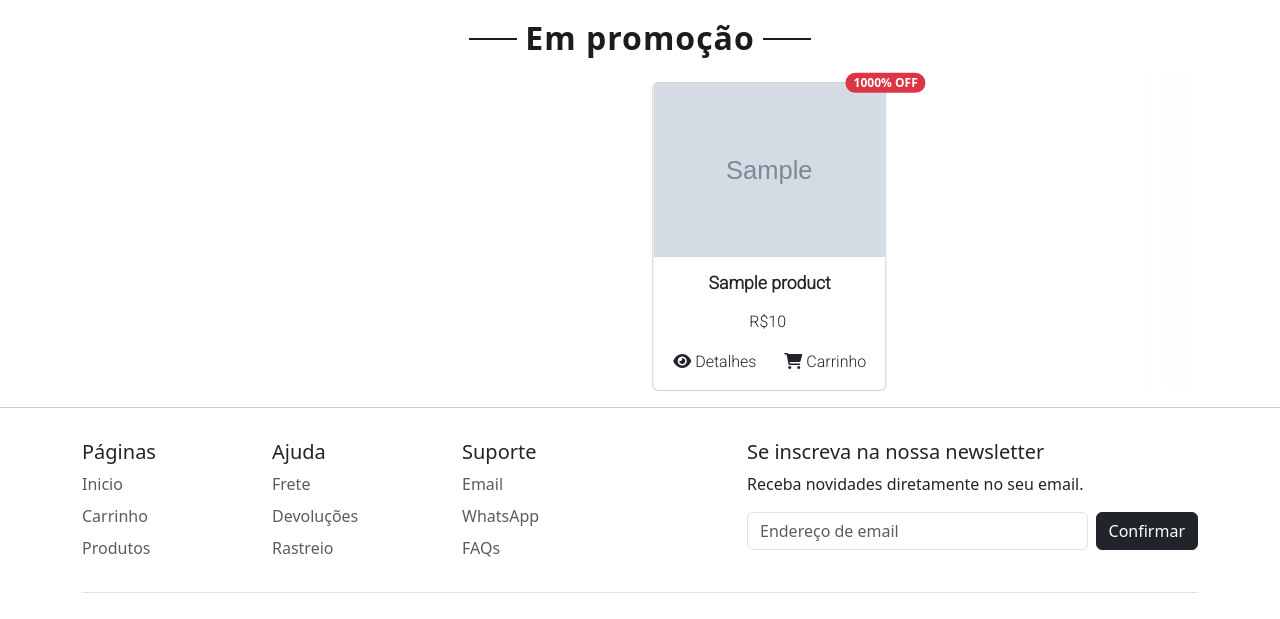
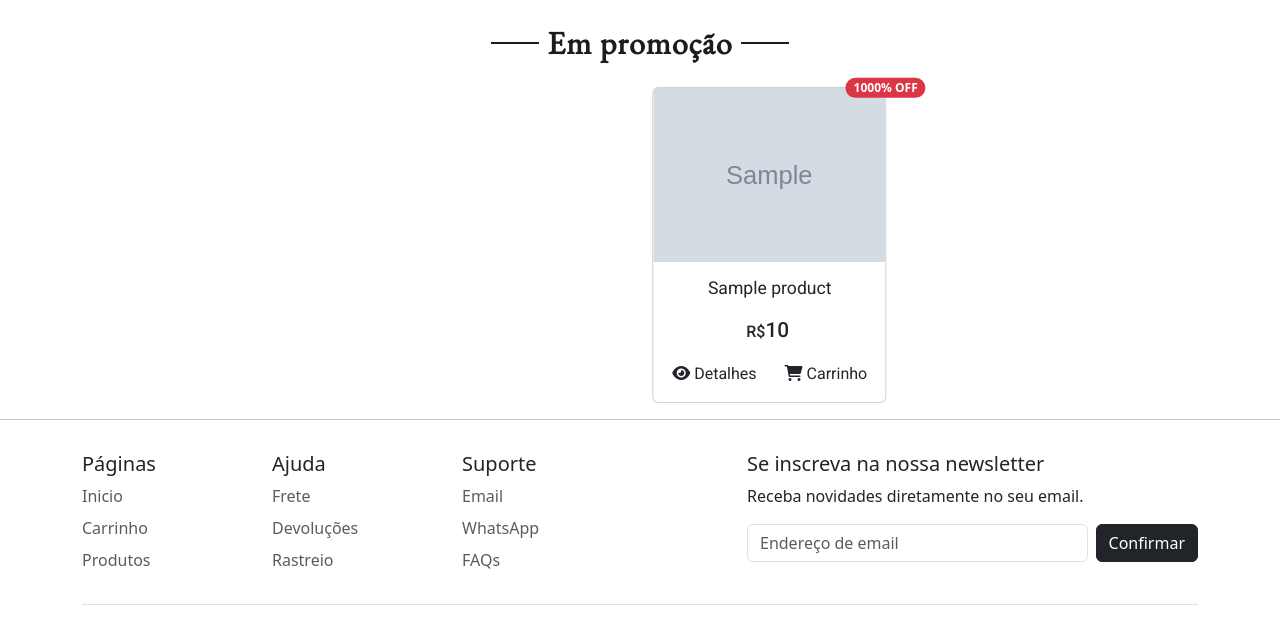
Before and after one commit to micaelmz/you-shop, a Flask app: template templates/index.html in a window 1280 px wide. Shown: the part 2253-2872 px from the top of the page. Run offline with Flask 3, Linux system fonts and the light colour scheme; the template is opened without the code that fills it: most values are stand-ins (such as "Sample title", 1, 10 or a date in 2020); grey boxes marked "Sample" are stand-in pictures.

Commit message:
🔥 Atualizando as fontes e o "font-weight" de todos os templates

```diff
--- a/app.py
+++ b/app.py
@@ -36,6 +36,8 @@ def products():
         if not products_list:
             return render_template(
                 'no-results.html',
+                categories=categories,
+                cartLength=cartLengthExample,
                 search_query=search_query
             )
     elif category_id:
@@ -43,6 +45,8 @@ def products():
         if not products_list:
             return render_template(
                 'no-results.html',
+                categories=categories,
+                cartLength=cartLengthExample,
                 search_query=f"Categoria {Category.get_category_by_id(db, int(category_id)).name}"
             )
     else:
@@ -64,7 +68,9 @@ def products():
             warning_text = f"página {page}"
         return render_template(
             'no-results.html',
-            search_query=warning_text
+            categories=categories,
+            search_query=warning_text,
+            cartLength=cartLengthExample
         )
 
     return render_template(
--- a/static/assets/css/style.css
+++ b/static/assets/css/style.css
@@ -16,6 +16,9 @@
 }
 .roboto{
     font-family: 'Roboto', sans-serif;
+}
+.garamond {
+    font-family: 'EB Garamond', serif;
 }
 
 /* Font Custom Size */
--- a/templates/index.html
+++ b/templates/index.html
@@ -70,14 +70,14 @@
   <section id="category" class="mt-4">
     <div class="container-lg">
       <div class="text-center mb-2">
-        <h2 class="section-title px-5"><span class="px-2">Por categoria</span></h2>
+        <h2 class="section-title px-5 garamond"><span class="px-2">Por categoria</span></h2>
       </div>
       <ul class="nav nav-pills mb-3 justify-content-center" id="pills-tab" role="tablist">
         {% for category in categories[:8] %}
         <li class="align-items-center m-1 m-md-5"> <!-- Feminino -->
           <a href="{{ url_for('products', category=category.id) }}" class="text-decoration-none text-dark">
             <img src="{{ category.image_url }}" class="rounded-circle category-img p-3 p-md-0" alt="">
-            <h3 class="fcs-13 fw-bold roboto text-center">{{ category.name }}</h3>
+            <h3 class="fcs-13 fw-medium roboto text-center mt-1">{{ category.name }}</h3>
           </a>
         </li>
         {% endfor %}
@@ -95,7 +95,7 @@
     <div class="container-lg">
       <div class="text-center">
         <h2 class="section-title px-5">
-          <span class="px-2">Em promoção</span>
+          <span class="px-2 garamond">Em promoção</span>
         </h2>
       </div>
       <div class="row">
@@ -109,14 +109,14 @@
                     <img src="{{ product.image_thumb }}" class="card-img-top" alt="{{ product.name }}">
                   </a>
                   <div class="card-body text-center roboto">
-                    <h5 class="card-title fw-bold text-truncate fcs-15 mb-3">{{ product.name }}</h5>
-                    <p class="card-text fw-medium">R$<span class="value-product me-1">{{ product.price.format_price(product.price.new) }}</span>
+                    <h5 class="card-title fw-normal text-truncate fcs-15 mb-3">{{ product.name }}</h5>
+                    <p class="card-text fw-medium">R$<span class="fcs-14 value-product me-1">{{ product.price.format_price(product.price.new) }}</span>
                       {% if product.price.old %}
-                        <del class="text-danger fw-light">{{ product.price.format_price(product.price.old) }}</del>
+                        <del class="text-danger fw-light fcs-15">{{ product.price.format_price(product.price.old) }}</del>
                       {% endif %}
                     </p>
-                    <a href="{{ url_for('detail', id=product.id) }}" class="text-decoration-none text-dark me-4"><i class="fa-solid fa-eye me-1"></i>Detalhes</a>
-                    <a href="#" class="text-decoration-none text-dark"><i class="fa fa-shopping-cart me-1"></i>Carrinho</a>
+                    <a href="{{ url_for('detail', id=product.id) }}" class="text-decoration-none fw-normal text-dark me-4"><i class="fa-solid fa-eye me-1"></i>Detalhes</a>
+                    <a href="#" class="text-decoration-none fw-normal text-dark"><i class="fa fa-shopping-cart me-1"></i>Carrinho</a>
                   </div>
                   <span class="position-absolute top-0 start-100 translate-middle badge rounded-pill bg-danger" style="z-index: 100 !important;">
                     {{ ((product.price.old - product.price.new) / product.price.old * 100) | round | int }}% OFF
--- a/templates/main-template.html
+++ b/templates/main-template.html
@@ -17,7 +17,7 @@
   <!-- Fonts -->
   <link rel="preconnect" href="https://fonts.googleapis.com">
   <link rel="preconnect" href="https://fonts.gstatic.com" crossorigin>
-  <link href="https://fonts.googleapis.com/css2?family=Poppins:wght@300;400&family=Roboto:wght@300&display=swap" rel="stylesheet">
+  <link href="https://fonts.googleapis.com/css2?family=EB+Garamond&family=Poppins:wght@300;400&family=Roboto:wght@100;300;400;500;700&display=swap" rel="stylesheet">
 
   <!-- Icons -->
   <link href="https://cdnjs.cloudflare.com/ajax/libs/font-awesome/6.0.0-beta3/css/all.min.css" rel="stylesheet">
--- a/templates/menu.html
+++ b/templates/menu.html
@@ -12,7 +12,7 @@
     <div class="col-0 col-md-4 d-none d-md-block mx-auto"> <!-- Search -->
       <form action="{{ url_for('search') }}" method="post">
         <div class="input-group">
-          <input type="text" name="search" class="form-control roboto" placeholder="Pesquisar produtos" aria-label="Pesquisar produtos" aria-describedby="searchButton">
+          <input type="text" name="search" class="form-control roboto fw-light" placeholder="Pesquisar produtos" aria-label="Pesquisar produtos" aria-describedby="searchButton">
           <button id="searchButton" class="btn btn-outline-secondary" type="submit"><i class="fas fa-search"></i></button>
         </div>
       </form>
--- a/templates/no-results.html
+++ b/templates/no-results.html
@@ -22,7 +22,7 @@
         </ol>
       </nav>
       <div class="row my-5 text-center">
-        <div class="col-md-12">
+        <div class="col-md-12 my-2">
           <h1 class="poppins">Nenhum resultado encontrado</h1>
           <p class="roboto">Infelizmente não encontramos nenhum resultado para "{{ search_query }}".</p>
         </div>
```
Also changed, not shown: templates/detail.html (+5 -5 lines), templates/mobile-search.html (+4 -4 lines), templates/products.html (+6 -6 lines), test_db.db (deleted).
